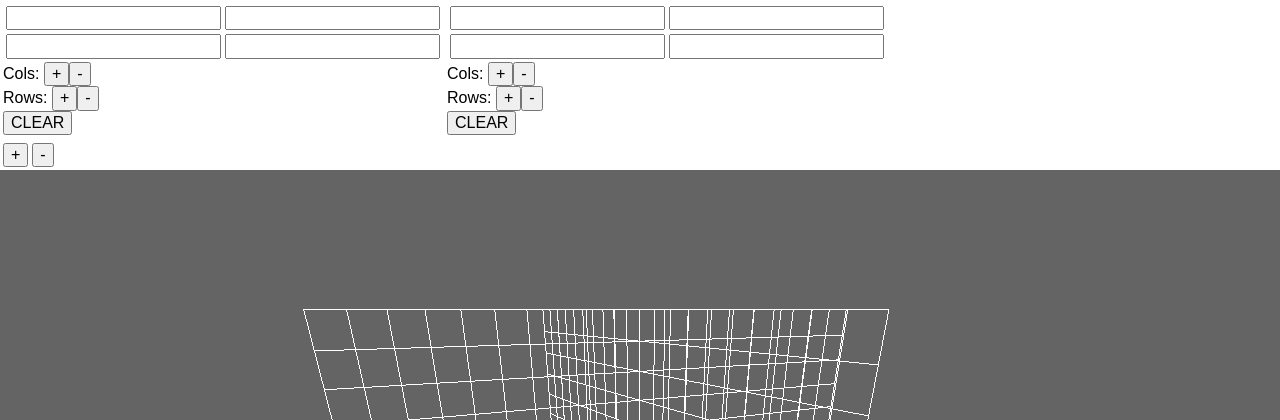
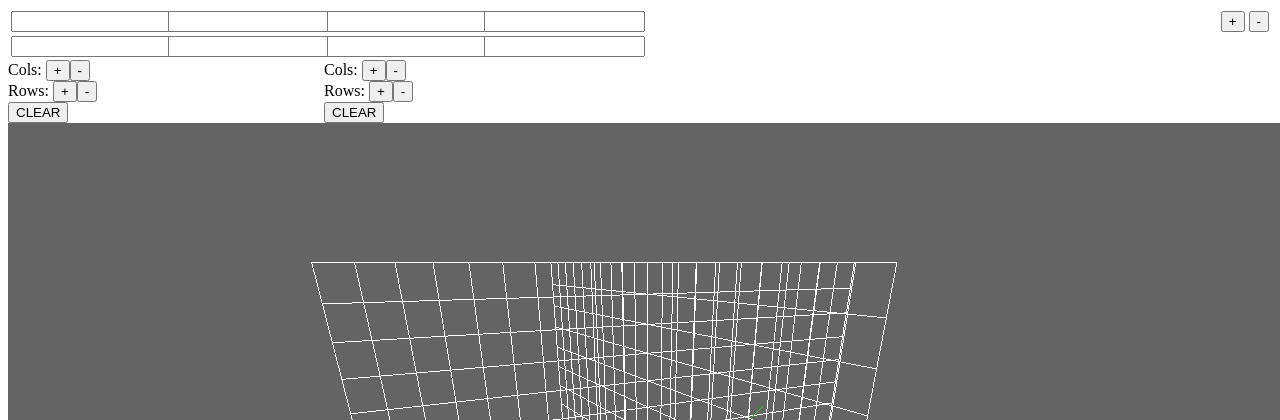
Before and after one commit to Boatdude55/Applied-Learning, a PHP site: page / in a window 1280 px wide. Shown: the top 420 px of the page. Run offline with PHP 8.4, Linux system fonts and the light colour scheme; some libraries are stand-ins or nearby versions.

Commit message:
more updates

```diff
--- a/ThreeJS/css/style.css
+++ b/ThreeJS/css/style.css
@@ -1,5 +1,6 @@
 #matricesContainer input{
-    width: 20px;
+    width: 100%;
+    height: 100%;
 }
 
 .matrixContainer{
--- a/ThreeJS/index.html
+++ b/ThreeJS/index.html
@@ -4,26 +4,16 @@
         <head>
                 <meta charset = utf-8>
                 <script src="https://ajax.googleapis.com/ajax/libs/jquery/3.2.1/jquery.min.js"></script>
-                <link rel="stylesheet" href="https://unpkg.com/purecss@1.0.0/build/pure-min.css" integrity="sha384-nn4HPE8lTHyVtfCBi5yW9d20FjT8BJwUXyWZT9InLYax14RDjBj46LmSztkmNP9w" crossorigin="anonymous">
-                <meta name="viewport" content="width=device-width, initial-scale=1">
                 <script src="js/three.js"></script>
                 <script src="js/controls/OrbitControls.js"></script>
                 <script src="js/controls/TransformControls.js"></script>
-                <!--<link rel="stylesheet" href="css/style.css" type="text/css" />-->
+                <link rel="stylesheet" href="css/style.css" type="text/css" />
                 <title>Tool for visualizing Linear Algebra</title>
         <head>
 
         <body>
 
             <div id="matricesContainer">
-
-                <table class="matrixArea">
-
-                    <tbody>
-
-                        <tr>
-
-                                                <td>
 
                 <div class="matrixContainer">
 
@@ -61,9 +51,6 @@
 
                 </div>
 
-                                                </td>
-
-                                                <td>
                 <div class="matrixContainer">
 
                     <table class="matrix">
@@ -99,13 +86,8 @@
                     </div>
 
                 </div>
-                                                        </td>
 
-                                        </tr>
-
-                        <tr>
-
-                                                <div id="matrixOps">
+                <div class="" id="matrixOps">
 
                     <table>
 
@@ -129,11 +111,6 @@
 
                 </div>
 
-                                        </tr>
-                    </tbody>
-
-                </table>
-
             </div>
 
             <script type="text/javascript" src="./js/matrixHandler.js"></script>
```
Also changed, not shown: ThreeJS/README.txt. Lines whose indentation alone changed are shown as unchanged.
